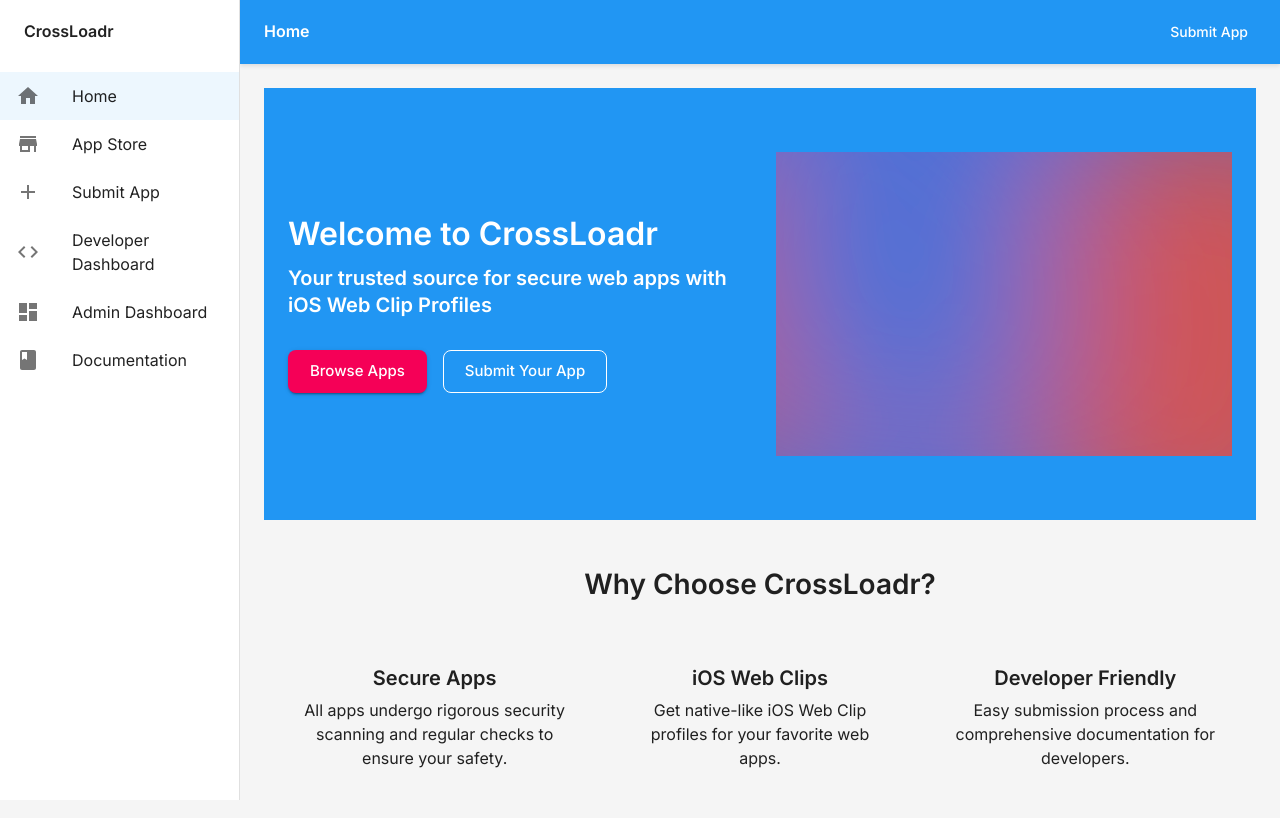
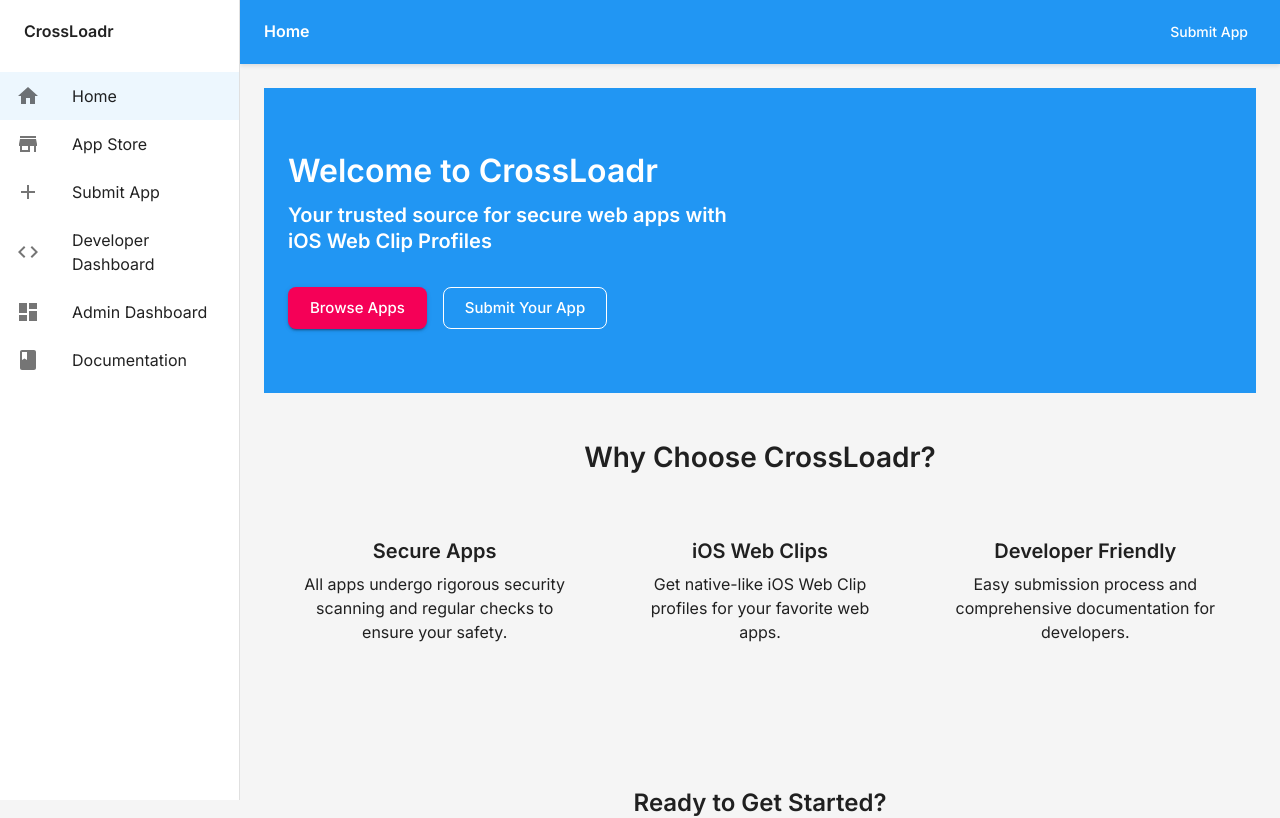
Before and after one commit to SammyLord/crossloadr, a React (Vite) app in the folder frontend/: page / in a window 1280 px wide. Shown: the top 818 px of the page. Built offline with nearby package versions, Linux system fonts and the light colour scheme; no server answers.

Commit message:
Update Home.tsx

```diff
--- a/frontend/src/pages/Home.tsx
+++ b/frontend/src/pages/Home.tsx
@@ -10,6 +10,7 @@ export default function Home() {
       <Box
         sx={{
           bgcolor: 'primary.main',
+          bg: 'hero-image.svg',
           color: 'primary.contrastText',
           py: 8,
           mb: 6
@@ -43,20 +44,6 @@ export default function Home() {
                   Submit Your App
                 </Button>
               </Box>
-            </Grid>
-            <Grid item xs={12} md={6}>
-              <Box
-                component="img"
-                src="/hero-image.svg"
-                alt="CrossLoadr Hero"
-                sx={{
-                  width: '100%',
-                  maxWidth: 500,
-                  height: 'auto',
-                  display: 'block',
-                  margin: '0 auto'
-                }}
-              />
             </Grid>
           </Grid>
         </Container>
```
